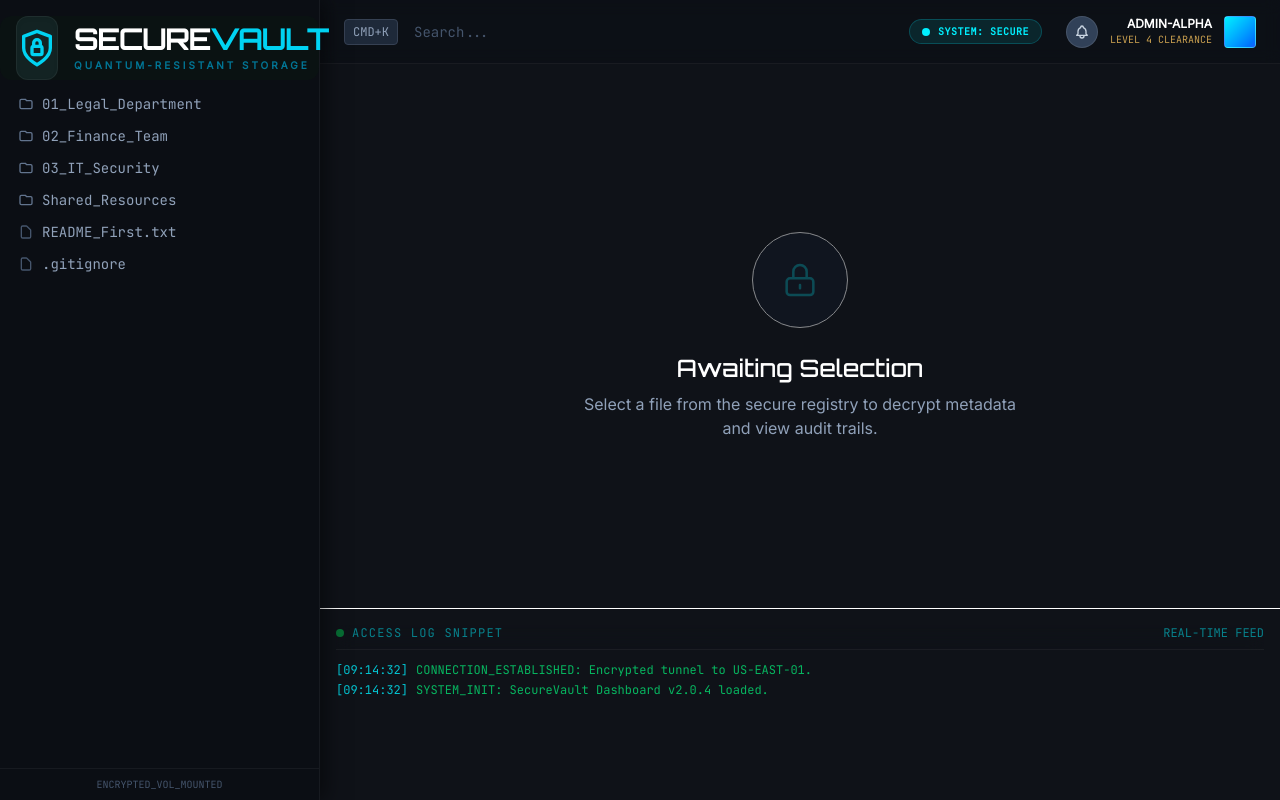
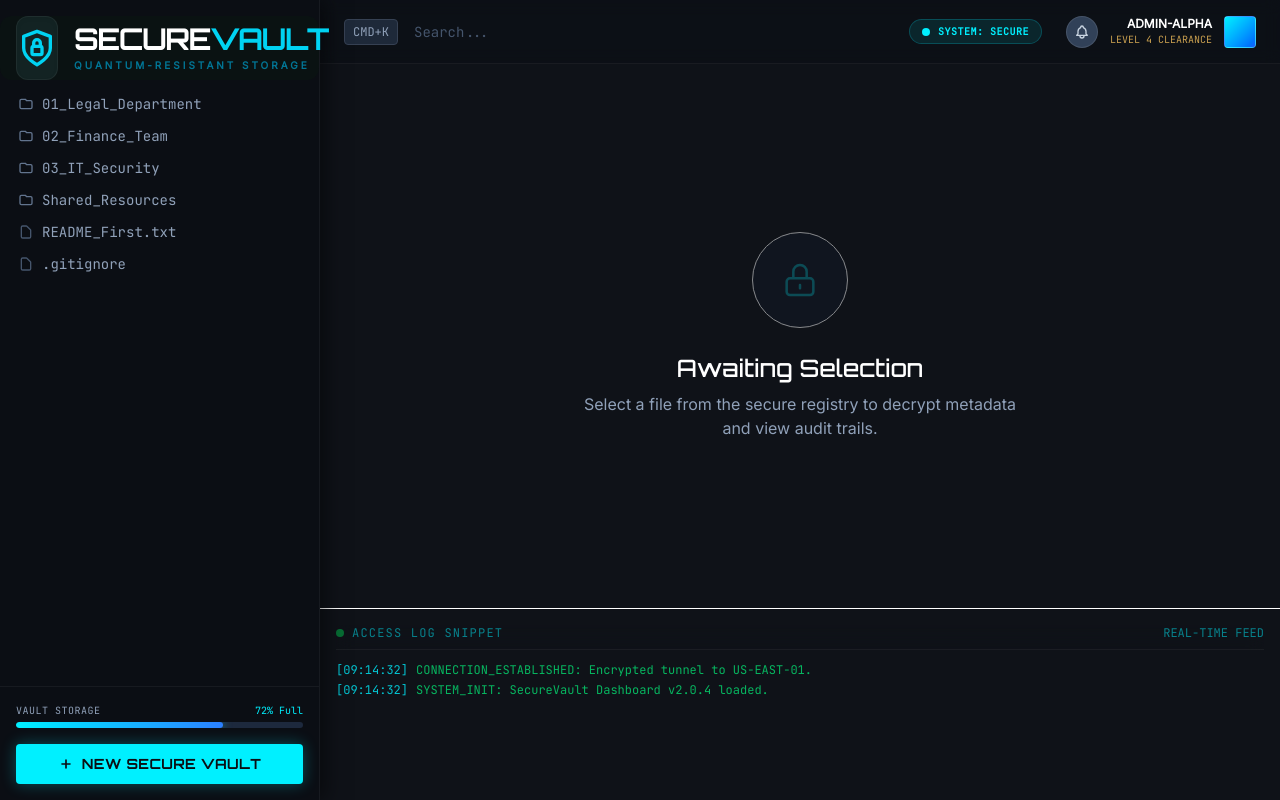
Before and after one commit to abdulrashid232/secure-vault, an Angular app: page /dashboard in a window 1280 px wide. Built offline with nearby package versions, Linux system fonts and the light colour scheme.

Commit message:
feat: Implement a file explorer component with tree view, keyboard navigation, and a dedicated vault service for managing file system state.

```diff
--- a/src/app/dashboard/file-explorer/file-explorer.ts
+++ b/src/app/dashboard/file-explorer/file-explorer.ts
@@ -47,8 +47,22 @@
          </app-tree-node>
       </div>
 
-      <div class="p-2 border-t border-white/5 text-[10px] text-slate-600 font-mono text-center">
-        ENCRYPTED_VOL_MOUNTED
+      <!-- Storage & Actions Footer -->
+      <div class="p-4 border-t border-white/5 bg-sv-black/20">
+        <div class="mb-4">
+           <div class="flex justify-between items-end mb-1">
+              <span class="text-[10px] uppercase tracking-wider text-slate-400 font-mono">Vault Storage</span>
+              <span class="text-[10px] text-sv-cyan font-mono">72% Full</span>
+           </div>
+           <div class="h-1.5 bg-slate-800 rounded-full overflow-hidden">
+              <div class="h-full bg-gradient-to-r from-sv-cyan to-blue-500 w-[72%] rounded-full shadow-[0_0_10px_rgba(0,240,255,0.5)]"></div>
+           </div>
+        </div>
+
+        <button class="w-full py-2.5 bg-sv-cyan text-sv-charcoal font-bold font-display uppercase tracking-wide text-sm rounded shadow-[0_0_15px_rgba(0,240,255,0.3)] hover:shadow-[0_0_20px_rgba(0,240,255,0.6)] hover:bg-white transition-all duration-300 flex items-center justify-center gap-2 group">
+            <svg class="w-4 h-4 transition-transform group-hover:rotate-90" fill="none" stroke="currentColor" viewBox="0 0 24 24"><path stroke-linecap="round" stroke-linejoin="round" stroke-width="2.5" d="M12 6v6m0 0v6m0-6h6m-6 0H6"></path></svg>
+            New Secure Vault
+        </button>
       </div>
     </div>
   `,
```
